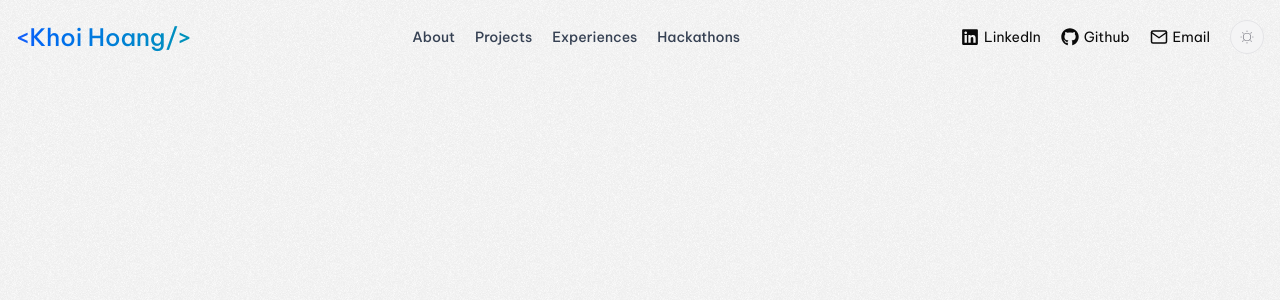
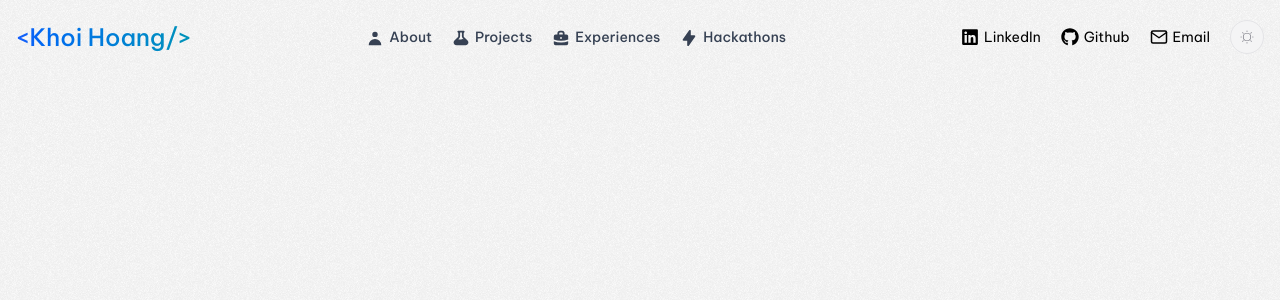
Before and after one commit to khoisyhoang/Portfolio, a Next.js app: page / in a window 1280 px wide. Shown: the top 300 px of the page. Built offline with nearby package versions, Linux system fonts and the light colour scheme.

Commit message:
fix(navbar): fix mobile menu and styling

```diff
--- a/src/app/layouts/NavBar/MainMenu.tsx
+++ b/src/app/layouts/NavBar/MainMenu.tsx
@@ -1,11 +1,20 @@
 import React from "react";
 import Link from "next/link";
+import {
+  HiBeaker,
+  HiBookmarkAlt,
+  HiCamera,
+  HiOutlineX,
+  HiBriefcase,
+  HiLightningBolt,
+  HiUser,
+} from "react-icons/hi";
 
-const navData = [
-  { title: "About", href: "#about" },
-  { title: "Projects", href: "#projects" },
-  { title: "Experiences", href: "#experiences" },
-  { title: "Hackathons", href: "#hackathons" },
+export const navData = [
+  { title: "About", href: "#about", icon: HiUser },
+  { title: "Projects", href: "#projects", icon: HiBeaker },
+  { title: "Experiences", href: "#experiences", icon: HiBriefcase },
+  { title: "Hackathons", href: "#hackathons", icon: HiLightningBolt },
 ];
 
 export default function MainMenu() {
@@ -18,6 +27,7 @@ export default function MainMenu() {
           href={link.href}
           className="relative group px-2 py-1 lg:text-sm text-xs font-medium text-gray-700 dark:text-gray-300 hover:text-cyan-500 dark:hover:text-cyan-400 transition-all duration-300 ease-in-out transform hover:scale-105"
         >
+          <link.icon className="mr-[5px] lg:text-[18px] text-[14px] inline-flex" />
           <span className="relative z-10">{link.title}</span>
 
           {/* Animated background */}
--- a/src/app/layouts/NavBar/MobileMenu.tsx
+++ b/src/app/layouts/NavBar/MobileMenu.tsx
@@ -3,38 +3,22 @@ import Link from "next/link";
 import Image from "next/image";
 import { useState } from "react";
 import { RxHamburgerMenu } from "react-icons/rx";
+
+
 import {
   HiBeaker,
   HiBookmarkAlt,
   HiCamera,
   HiOutlineX,
+  HiBriefcase,
+  HiLightningBolt,
   HiUser,
 } from "react-icons/hi";
+import { navData } from "./MainMenu";
 
 export default function MobileMenu() {
   const [navShow, setNavShow] = useState(false);
-  const data = [
-    {
-      title: "About",
-      href: "/about",
-      icon: HiUser,
-    },
-    {
-      title: "Projects",
-      href: "/projects",
-      icon: HiBeaker,
-    },
-    {
-      title: "Blog",
-      href: "/blog",
-      icon: HiBookmarkAlt,
-    },
-    {
-      title: "Photos",
-      href: "/photos",
-      icon: HiCamera,
-    },
-  ];
+  const data = navData;
 
   const onToggleNav = () => {
     setNavShow((status) => {
--- a/src/app/layouts/NavBar/Social.tsx
+++ b/src/app/layouts/NavBar/Social.tsx
@@ -24,7 +24,7 @@ const socials = [
 export default function Social() {
   return (
     <>
-      <div className={`hidden md:flex`}>
+      <div className={`hidden lg:flex`}>
         <ul
           className={`flex flex-row justify-between items-center lg:gap-5 gap-3`}
         >
@@ -43,11 +43,11 @@ export default function Social() {
           <ThemeChanger />
         </ul>
       </div>
-      <div className="md:hidden">
+      <div className="lg:hidden">
         <DropdownMenu>
-          <DropdownMenuTrigger className="flex items-center gap-2 sm:px-3 px-1 sm:py-2 py-1 rounded-lg bg-background/80 backdrop-blur-sm border border-border/50 hover:bg-accent hover:text-accent-foreground transition-all duration-200 outline-none focus:outline-none ">
+          <DropdownMenuTrigger className="flex items-center gap-2 md:px-3 px-1 md:py-2 py-1 rounded-lg bg-background/80 backdrop-blur-sm border border-border/50 hover:bg-accent hover:text-accent-foreground transition-all duration-200 outline-none focus:outline-none ">
             <HiOutlineShare className="w-4 h-4" />
-            <span className="text-xs font-medium">Connect</span>
+            <span className="text-xs font-medium">Contact</span>
             <FiChevronDown className="w-3 h-3 transition-transform duration-200 group-data-[state=open]:rotate-180" />
           </DropdownMenuTrigger>
           <DropdownMenuContent
```
Also changed, not shown: src/app/globals.css (+4 -4 lines).
